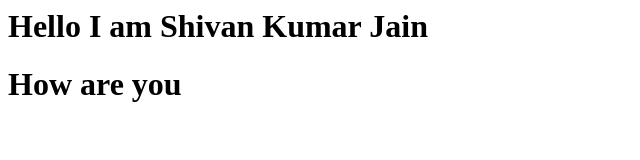
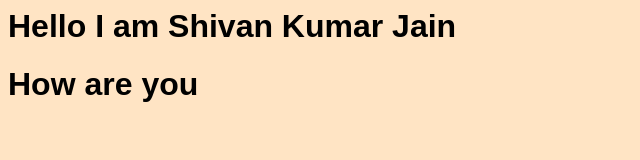
Before and after one commit to checker1551/repo-demo, a plain HTML site: page index.html in a window 1280 px wide. Shown: the whole page, without its empty margins (0-640 px from the left). Drawn offline with Linux system fonts and the light colour scheme.

Commit message:
added design

```diff
--- a/index.html
+++ b/index.html
@@ -1,5 +1,6 @@
 <html>
     <head>
+        <link rel="stylesheet" href="style.css">
          <h1>Hello I am Shivan Kumar Jain</h1>
          <h1>How are you</h1>
     </head>
--- /dev/null
+++ b/style.css
@@ -0,0 +1,4 @@
+body{
+    background-color: bisque;
+    font-family:fantasy;
+}
```
Also changed, not shown: 1 other file.
